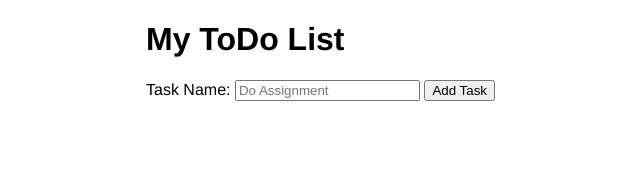
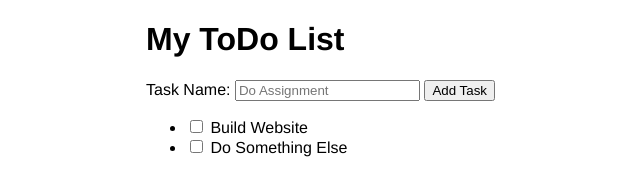
Before and after one commit to itsbengray/todolist, a plain HTML site: page todo.html in a window 1280 px wide. Shown: the whole page, without its empty margins (194-834 px from the left). Drawn offline with Linux system fonts and the light colour scheme.

Commit message:
Add example list

```diff
--- a/todo.html
+++ b/todo.html
@@ -22,6 +22,22 @@
         </button>
     </form>
 
+    <ul>
+        <li>
+            <label>
+                <input type ="checkbox">
+                Build Website
+            </label>
+        </li>
+
+        <li>
+            <label>
+                <input type ="checkbox">
+                Do Something Else
+            </label>
+        </li>
+    </ul>
+
     <script src="js/script.js"></script>
 </body>
 
```
